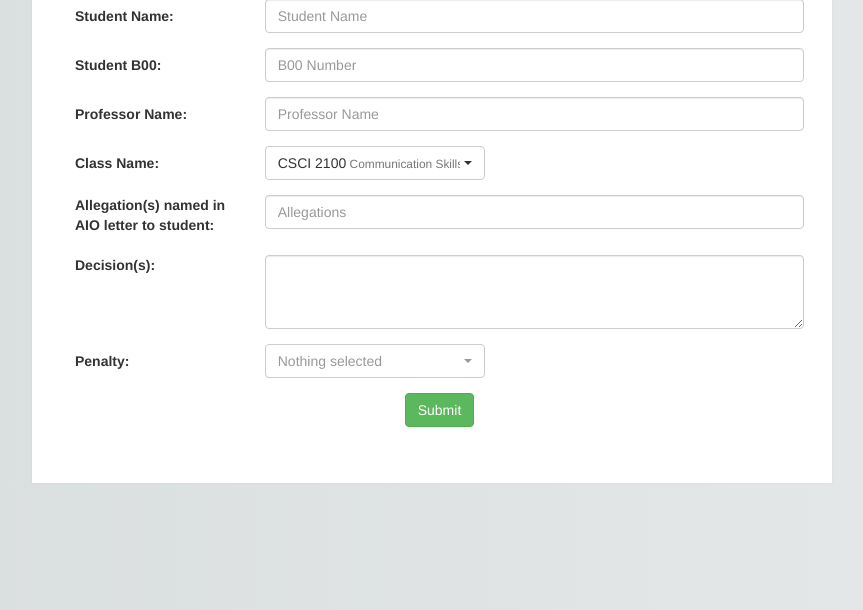
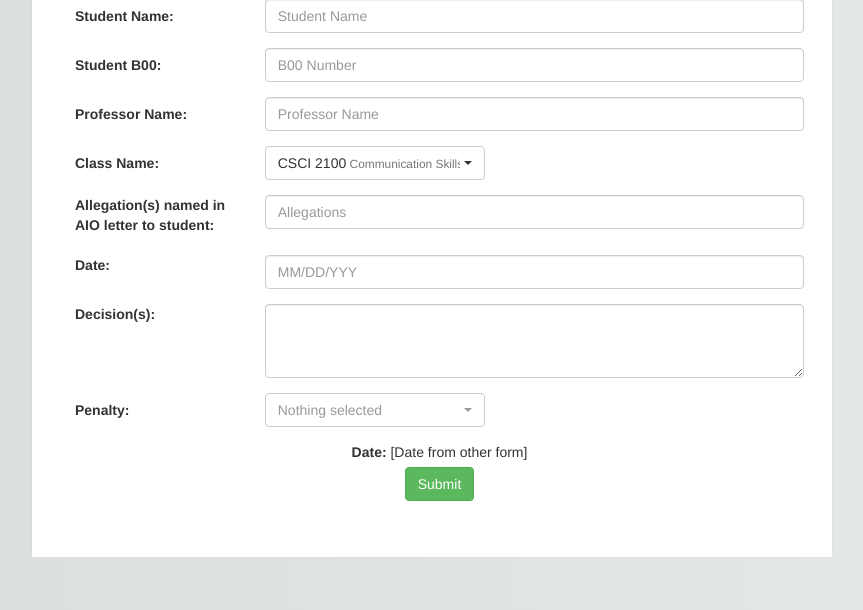
Before and after one commit to samblam/AIO, a PHP site: page /formd.html in a window 1280 px wide; the page is wider, and only the part inside the window is pictured. Shown: the part 190-800 px from the top of that part, without its empty margins (208-1071 px from the left). Run offline with PHP 8.4, Linux system fonts and the light colour scheme; some libraries are stand-ins or nearby versions.

Commit message:
Add date picker Add date text at bottom

```diff
--- a/formd.css
+++ b/formd.css
@@ -10,3 +10,7 @@
 .form-horizontal .form-group .control-label {
     text-align: left;
 }
+
+.date-form {
+    text-align: center;
+}
--- a/formd.html
+++ b/formd.html
@@ -8,11 +8,14 @@
         <link rel="stylesheet" href="formd.css">
         <link rel="stylesheet" href="https://maxcdn.bootstrapcdn.com/bootstrap/3.3.7/css/bootstrap.min.css">
         <link rel="stylesheet" href="https://cdnjs.cloudflare.com/ajax/libs/bootstrap-select/1.12.4/css/bootstrap-select.min.css">
+        <link rel="stylesheet" href="https://cdnjs.cloudflare.com/ajax/libs/bootstrap-datepicker/1.4.1/css/bootstrap-datepicker3.css"/>
 
         <script src="https://ajax.googleapis.com/ajax/libs/jquery/3.3.1/jquery.min.js"></script>
         <script src="https://maxcdn.bootstrapcdn.com/bootstrap/3.3.7/js/bootstrap.min.js"></script>
         <script src="top-header.js"></script>
         <script src="https://cdnjs.cloudflare.com/ajax/libs/bootstrap-select/1.12.4/js/bootstrap-select.min.js"></script>
+        <script type="text/javascript" src="https://cdnjs.cloudflare.com/ajax/libs/bootstrap-datepicker/1.4.1/js/bootstrap-datepicker.min.js"></script>
+        <script src="formd.js"></script>
     </head>
     <body style="margin: auto;">
         <div class="top-header"></div>
@@ -58,13 +61,13 @@
                     </div>
                 </div>
 
-                <!-- TODO: Add date picker
-                <div class="form-group">
-                    <label class="col-sm-3">Date of AIO meeting with student:</label>
+                <!-- TODO: Fix date select box -->
+                <div class="form-group date">
+                    <label class="col-sm-3" >Date:</label>
                     <div class="col-sm-9">
-                        <input type="text" class="form-control" id="TODO" placeholder="TODO: ADD DATE PICKER" required>
+                        <input type="text" class="form-control" id="date" placeholder="MM/DD/YYY" required>
                     </div>
-                </div> -->
+                </div>
                 <div class="form-group">
                     <label class="col-sm-3">Decision(s):</label>
                     <div class="col-sm-9">
@@ -84,9 +87,11 @@
                 </div>
 
                 <!-- TODO: Date at bottom of form -->
-
+                <div class="date-form">
+                    <label type="text">Date: </label>
+                    <text class="date-bottom"> [Date from other form]</text>
+                </div>
                 <button type="submit" class="btn btn-success center-block">Submit</button>
-
             </form>
         </div>
     </body>
--- /dev/null
+++ b/formd.js
@@ -0,0 +1,11 @@
+$(document).ready(function () {
+    "use strict";
+    var date_input = $('input[id="date"]'); //our date input has the name "date"
+    //var container = $('.form-group.date').length > 0 ? $('.form-group.date').parent() : "div";
+    var options = {
+        format: 'mm/dd/yyyy',
+        todayHighlight: true,
+        autoclose: true
+    };
+    date_input.datepicker(options);
+});
```
